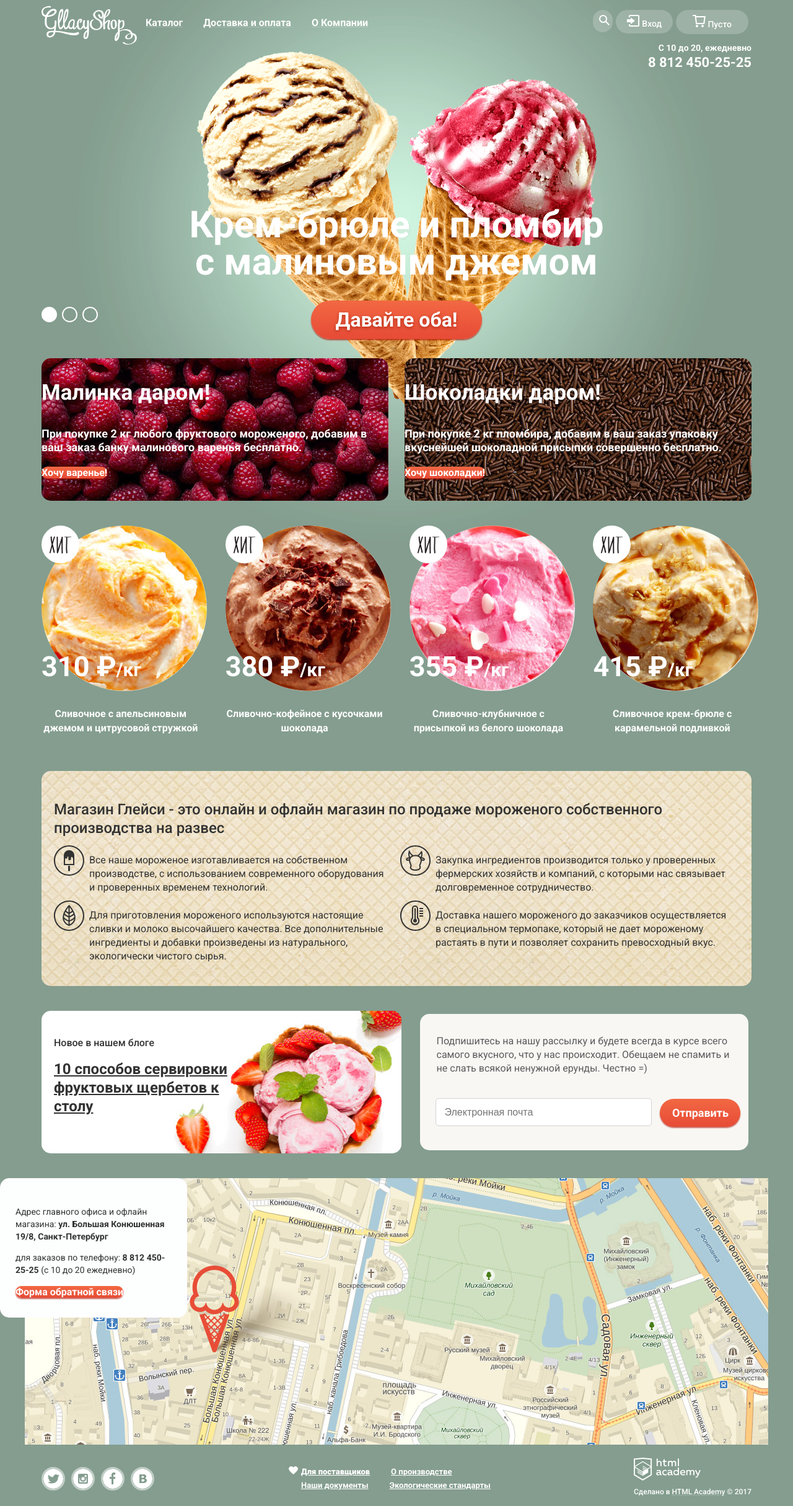
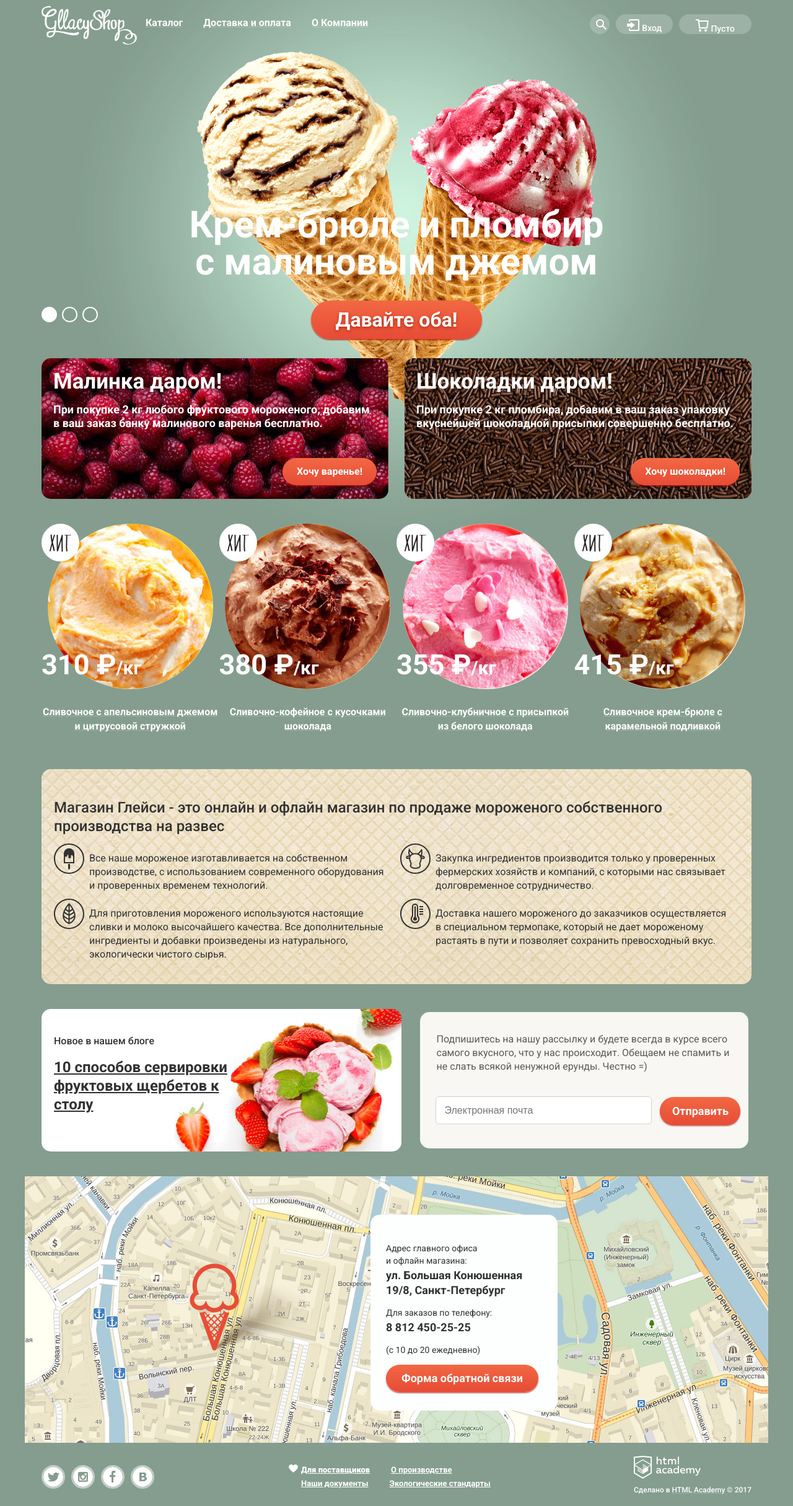
Before and after one commit to KBulat/264303-gllacy, a plain HTML site: page index.html in a window 1280 px wide. Shown: the whole page at 62% size. Drawn offline with Linux system fonts and the light colour scheme.

Commit message:
Стилизация декоративных элементов

```diff
--- a/css/style.css
+++ b/css/style.css
@@ -54,10 +54,6 @@ textarea:focus {
   border: 1px solid rgba(46, 136, 228, 0.52);
 }
 
-/*.popup-search, {
-  display: none;
-}*/
-
 .page-wrapper {
   min-width: 1200px;
 }
@@ -78,8 +74,6 @@ input[type="radio"].visually-hidden {
   margin: -1px;
   border: 0;
   padding: 0;
-
-  white-space: nowrap;
 
   clip-path: inset(100%);
   clip: rect(0 0 0 0);
@@ -138,14 +132,6 @@ input[type="radio"].visually-hidden {
   border-radius: 16px;
 }
 
-/*.main-navigation {
-  width: 700px;
-  margin-top: 23px;
-  font-size: 16px;
-  line-height: 18px;
-  color: #ffffff;
-}*/
-
 .main-navigation ul {
   margin: 0;
   padding: 0;
@@ -243,22 +229,12 @@ input[type="radio"].visually-hidden {
   opacity: 1;
 }
 
-/*.user-navigation {
-  width: 267px;
-  margin: 0;
-  padding: 0;
-  margin-left: auto;
-  padding-top: 14px;
-  list-style: none;
-  font-size: 0;
-}*/
 .user-navigation {
   display: flex;
   flex-wrap: wrap;
   justify-content: space-between;
   margin-left: auto;
-
-
+  margin-top: 23px;
 }
 
 .user-navigation li {
@@ -272,31 +248,70 @@ input[type="radio"].visually-hidden {
 
 
 .user-navigation-item {
-  display: inline-block;
-  vertical-align: middle;
+  display: block;
+  margin-right: 10px;
+}
+
+.user-navigation-item:nth-child(3) {
+  margin-right: 0;
+}
+
+.user-navigation-search {
+  box-sizing: border-box;
   width: 32px;
   height: 32px;
-  margin-right: 5px;
-}
-
-
-
-.user-navigation-item:first-child {
+  padding: 7px;
+
+  background-color: rgba(255, 255, 255, 0.2);
+  border-radius: 50px;
+  fill: #ffffff;
+}
+
+.user-navigation-search:hover,
+.user-navigation-search:focus {
+  fill: #323232;
+}
+
+.user-navigation-login {
   box-sizing: border-box;
-  width: 32px;
-  height: 30px;
-}
-
-.user-navigation-item:nth-child(2) {
   width: 92px;
-  height: 30px;
-}
-
-.user-navigation-item:last-child {
+  height: 32px;
+  font-size: 14px;
+  line-height: 16px;
+  font-weight: 500;
+  line-height: 20px;
+  color: #ffffff;
+  text-decoration: none;
+
+  background-color: rgba(255, 255, 255, 0.2);
+  border-radius: 16px;
+  fill: #ffffff;
+}
+
+.user-navigation-login:hover,
+.user-navigation-login:focus {
+  color: #323232;
+  fill: #323232;
+}
+
+.user-navigation-basket {
+  text-align: center;
+  box-sizing: border-box;
   width: 117px;
-  height: 30px;
-}
-
+  height: 32px;
+  padding-bottom: 6px;
+  font-size: 14px;
+  line-height: 16px;
+  font-weight: 500;
+  color: #ffffff;
+  fill: #ffffff;
+  text-decoration: none;
+}
+
+.user-navigation-basket:hover,
+.user-navigation-basket:focus {
+  fill: #323232;
+}
 
 .user-navigation-item a {
   display: block;
@@ -354,6 +369,7 @@ input[type="radio"].visually-hidden {
   text-align: right;
   top: 55px;
   right: 0;
+  z-index: -1;
 
 }
 
@@ -380,14 +396,19 @@ input[type="radio"].visually-hidden {
 }
 
 .offer-item {
+  display: flex;
+  flex-direction: column;
+  box-sizing: border-box;
   width: 560px;
-  min-height: 230px;
+  padding: 17px 19px 22px;
   margin-bottom: 40px;
 
   border-radius: 15px;
 }
 
 .offer-item h3 {
+  margin: 0;
+  margin-bottom: 14px;
   font-size: 35px;
   font-weight: 700;
   line-height: 41px;
@@ -395,6 +416,8 @@ input[type="radio"].visually-hidden {
 }
 
 .offer-item p {
+  margin: 0;
+  margin-bottom: 45px;
   font-size: 18px;
   font-weight: bold;
   line-height: 22px;
@@ -415,6 +438,11 @@ input[type="radio"].visually-hidden {
   background-position: right center;
 }
 
+.offer-item a {
+  margin-left: auto;
+  padding: 11px 23px;
+}
+
 /*Каталог*/
 
 .catalog-wrapper {
@@ -432,21 +460,10 @@ input[type="radio"].visually-hidden {
 
 .product-item {
   position: relative;
-  /*padding: 5px;*/
-  /*margin-right: 2.2%;*/
-  width: 24%;
-  border-radius: 5px 5px 0 0;
-}
-
-.product-item:hover .product-item-hover {
-	display: block;
-}
-
-.product-item {
-  position: relative;
-  width: 22.3%;
+  width: 25%;
   text-align: center;
   /*padding: 6px 14px;*/
+  border-radius: 5px;
 }
 
 .product-item:hover {
@@ -467,18 +484,19 @@ input[type="radio"].visually-hidden {
 .product-item-hover a {
   display: inline-block;
   box-sizing: border-box;
-  margin: auto;
+  margin-right: auto;
+  margin-left: auto;
   padding: 10px;
   font-size: 18px;
   max-width: 200px;
   height: 44px;
 }
 
-
-.product-item:hover .prodict-item-hover {
-  z-index: -1;
-  display: block;
-}
+.product-item:hover .product-item-hover {
+	display: block;
+  z-index: 10;
+}
+
 
 
 .product-item-info a {
@@ -504,6 +522,8 @@ input[type="radio"].visually-hidden {
 
 .product-item-name {
   text-align: center;
+  text-decoration: underline;
+  text-decoration-color: rgba(255, 255, 255, 0.2)
 }
 
 .product-item-price span {
@@ -757,22 +777,27 @@ input[type="radio"].visually-hidden {
   line-height: 22px;
 }
 
-/*map*/
-.map-container {
+/*карта*/
+
+.map {
   position: relative;
-  /*flex-direction: column;
-  justify-content: space-between;*/
-
-  width: 100%;
+  /*width: 100%;*/
   min-height: 430px;
-  background: url("../img/map.jpg") no-repeat center center;
-}
+  margin: 0 auto;
+  background: url("../img/map.jpg") no-repeat center;
+}
+
+
 
 .contacts {
   position: absolute;
   box-sizing: border-box;
   width: 302px;
+  padding: 0;
   padding: 30px 25px;
+
+  top: 62px;
+  right: 380px;
 
   color: #323232;
   background-color: #fdfefe;
@@ -787,32 +812,37 @@ input[type="radio"].visually-hidden {
 }
 
 .contacts b {
-
-}
-
-/*.contacts-adress {
-  width: 155px;
-}
-
-.contacts-adress b {
-  margin-bottom: 22px;
-}
-
-.contacts-phone {
-  width: 175px;
-}
-
-.contacts-phone b {
-  margin-top: 4px;
-  margin-bottom: 2px;
-}
-.contacts b {
-  width: 225px;
-
   font-size: 18px;
   line-height: 24px;
   font-weight: 700;
-}*/
+}
+
+.contacts-adress-title {
+  width: 155px;
+  margin-bottom: 2px;
+}
+
+.contacts-adress {
+  margin-bottom: 20px;
+}
+
+.contacts-phone-title {
+  margin-bottom: 2px;
+}
+
+.contacts-phone {
+  margin-bottom: 2px;
+}
+
+.btn-contacts {
+  display: inline-block;
+  box-sizing: border-box;
+  font-size: 18px;
+  line-height: 24px;
+  font-weight: 700;
+  padding: 10px 25px;
+  margin: 0 auto;
+}
 
 .contacts a {
   color: #fefefe;
@@ -938,8 +968,6 @@ input[type="radio"].visually-hidden {
 .social-btn svg:active {
   box-shadow: inset 0 2px 1px 0 #888888;
 }
-
-
 
 /*модальное окно*/
 
@@ -1140,32 +1168,37 @@ input[type="radio"].visually-hidden {
 }
 
 /*Всплывающий Логин*/
-
 .popup-login {
-  /*display: flex;
-  flex-direction: row;*/
+  display: flex;
+  flex-direction: column;
   position: absolute;
   box-sizing: border-box;
   visibility: hidden;
   top: 43px;
   right: 0;
+  width: 277px;
   padding: 20px 17px 20px 19px;
   background-color: #f8f7f4;
-  border-radius: 5px;
-  /*box-shadow: 0 20px 20px rgba(0, 0, 0, 0.4);*/
-  width: 277px;
-  min-height: 214px;
-  z-index: 2;
-}
+  z-index: 50;
+}
+/*.popup-login-form input[type="email"] {
+  margin-bottom: 18px;
+}
+
+.popup-login-form input[type="password"] {
+  margin-bottom: 15px;
+}*/
+
+.popup-login-form input {
+  padding: 10px;
+  padding-left: 15px;
+}
+
 
 .user-navigation-login:hover ~ .popup-login {
   visibility: visible;
 }
 
-.user-options {
-  display: flex;
-  flex-direction: column;
-}
 
 
 .container h1 {
@@ -1457,26 +1490,6 @@ input[type="radio"].visually-hidden {
   opacity: 1;
 }
 
-
-
-
-
-
-
-
-
-
-/*.filter-item:nth-child(3) {
-  display: flex;
-  justify-content: space-between;
-  width: 415px;
-  height: 36px;
-}*/
-
-/*.filter-label-radio {
-  margin-left: 18px;
-}*/
-
 .filter-label {
   position: relative;
   /*margin-left: 15px;
@@ -1487,53 +1500,6 @@ input[type="radio"].visually-hidden {
 
   cursor: pointer;
 }
-
-
-/*.filter-label-radio:before,
-.filter-label-radio:after {
-  content: "";
-  position: absolute;
-  left: 0;
-}
-
-.filter-label-radio:before {
-  width: 22px;
-  height: 22px;
-
-  background: url("../img/radio-off.svg") no-repeat;
-}
-
-.filter-label-radio:after {
-  width: 22px;
-  height: 22px;
-
-  background: url("../img/radio-on.svg") no-repeat;
-}*/
-
-
-/*.filter-slider {
-  width: 107px;
-  height: 4px;
-  background-color: rgb(248, 247, 244);
-}*/
-
-/*.filter-item:first-child {
-  margin: 0;
-  padding: 0;
-  margin-right: 14px;
-  font-size: 16px;
-  line-height: 18px;
-  font-weight: 500;
-}
-
-.filter-item-sort {
-  margin-bottom: 17px;
-}*/
-
-
-/*.filters fieldset {
-  border: none;
-}*/
 
 .filters legend {
   margin-left: 16px;
@@ -1541,14 +1507,6 @@ input[type="radio"].visually-hidden {
   font-size: 14px;
   line-height: 16px;
 }
-
-/*.filters select,
-.filters .filter-price,
-.filters .filter-buttons {
-  height: 37px;
-  border-radius: 20px;
-  background-color: rgba(255, 255, 255, 0.2);
-}*/
 
 .filter-item-sort:hover {
   background-color:#ffffff ;
@@ -1585,7 +1543,7 @@ input[type="radio"].visually-hidden {
   border-radius: 50%;
 }
 
-.pagination-item-current {
+.pagination-item-current  {
   background-color: #ffffff;
   color: #323232;
 
@@ -1595,7 +1553,6 @@ input[type="radio"].visually-hidden {
 .pagination-item a {
   display: block;
 
-  color: #ffffff;
   text-decoration: none;
 }
 .pagination-item a:active {
--- a/index.html
+++ b/index.html
@@ -33,9 +33,9 @@
           </nav>
           <ul class="user-navigation">
             <li class="user-navigation-item">
-              <a href="#">
+              <a class="user-navigation-search" href="#">
                 <svg xmlns="http://www.w3.org/2000/svg" xmlns:xlink="http://www.w3.org/1999/xlink" width="17" height="17" viewBox="0 0 17 17">
-                  <path fill="#fff" d="M16.958 15.527L11.75 10.32A6.455 6.455 0 0 0 13 6.5 6.5 6.5 0 1 0 6.5 13a6.465 6.465 0 0 0 3.839-1.263l5.205 5.204 1.414-1.414zM6.5 11C4.019 11 2 8.981 2 6.5S4.019 2 6.5 2 11 4.019 11 6.5 8.981 11 6.5 11z"/>
+                  <path fill="" d="M16.958 15.527L11.75 10.32A6.455 6.455 0 0 0 13 6.5 6.5 6.5 0 1 0 6.5 13a6.465 6.465 0 0 0 3.839-1.263l5.205 5.204 1.414-1.414zM6.5 11C4.019 11 2 8.981 2 6.5S4.019 2 6.5 2 11 4.019 11 6.5 8.981 11 6.5 11z"/>
                 </svg>
                 <span class="visually-hidden">Поиск</span>
               </a>
@@ -47,14 +47,14 @@
               </div>
             </li>
             <li class="user-navigation-item">
-              <a href="#">
-                <svg xmlns="http://www.w3.org/2000/svg" xmlns:xlink="http://www.w3.org/1999/xlink" width="21" height="19" viewBox="0 0 21 19"><g fill="#fff">
+              <a class="user-navigation-login" href="#">
+                <svg xmlns="http://www.w3.org/2000/svg" xmlns:xlink="http://www.w3.org/1999/xlink" width="21" height="19" viewBox="0 0 21 19"><g fill="">
                   <path d="M6 14.875L12.917 9.5 6 4.125v2.917H-.042v4.917H6z"/><path d="M18 0H5C3.9 0 3 .9 3 2v2h2V2h13v15H5v-2H3v2c0 1.1.9 2 2 2h13c1.1 0 2-.9 2-2V2c0-1.1-.9-2-2-2z"/></g>
                 </svg>
                 Вход
               </a>
               <div class="popup-login">
-                <form action="#" method="get">
+                <form action="#" method="post">
                   <div class="form-field">
                     <label for="email">Электронная почта</label>
                     <input id="email" type="email" name="email" placeholder="Электронная почта">
@@ -72,8 +72,8 @@
               </div>
             </li>
             <li class="user-navigation-item">
-              <a href="#">
-                <svg xmlns="http://www.w3.org/2000/svg" width="21" height="20" viewBox="0 0 21 20"><g fill="#FFF">
+              <a class="user-navigation-basket" href="#">
+                <svg xmlns="http://www.w3.org/2000/svg" width="21" height="20" viewBox="0 0 21 20"><g fill="">
                   <path d="M5.657 2.031L5.422 0H0v2h3.64l1.5 13h13.988l1.699-12.969H5.657zM17.372 13H6.922L5.888 4.031h12.66L17.372 13z"/><circle cx="6.984" cy="18" r="2"/><circle cx="15.984" cy="18" r="2"/></g>
                 </svg>
                 Пусто
@@ -209,19 +209,21 @@
           </div>
         </div>
 
-        <section class="map-container">
+        <section class="map">
           <h2 class="visually-hidden">Контактная информация</h2>
           <div class="contacts">
-            <p class="contacts-adress">
+            <p class="contacts-adress-title">
               Адрес главного офиса
               и офлайн магазина:
-              <b>ул. Большая Конюшенная 19/8, Санкт-Петербург</b>
             </p>
-            <p class="contacts-phone">
-              для заказов по телефону:
-              <b>8 812 450-25-25</b>
-              (с 10 до 20 ежедневно)
+            <b class="contacts-adress">ул. Большая Конюшенная 19/8, Санкт-Петербург</b>
+
+            <p class="contacts-phone-title">
+              Для заказов по телефону:
             </p>
+
+            <b class="contacts-phone">8 812 450-25-25</b>
+            <p class="contacts-worktime">(с 10 до 20 ежедневно)</p>
             <a class="btn btn-contacts" href="#">Форма обратной связи</a>
           </div>
         </section>
```
Also changed, not shown: catalog.html (+11 -11 lines).
